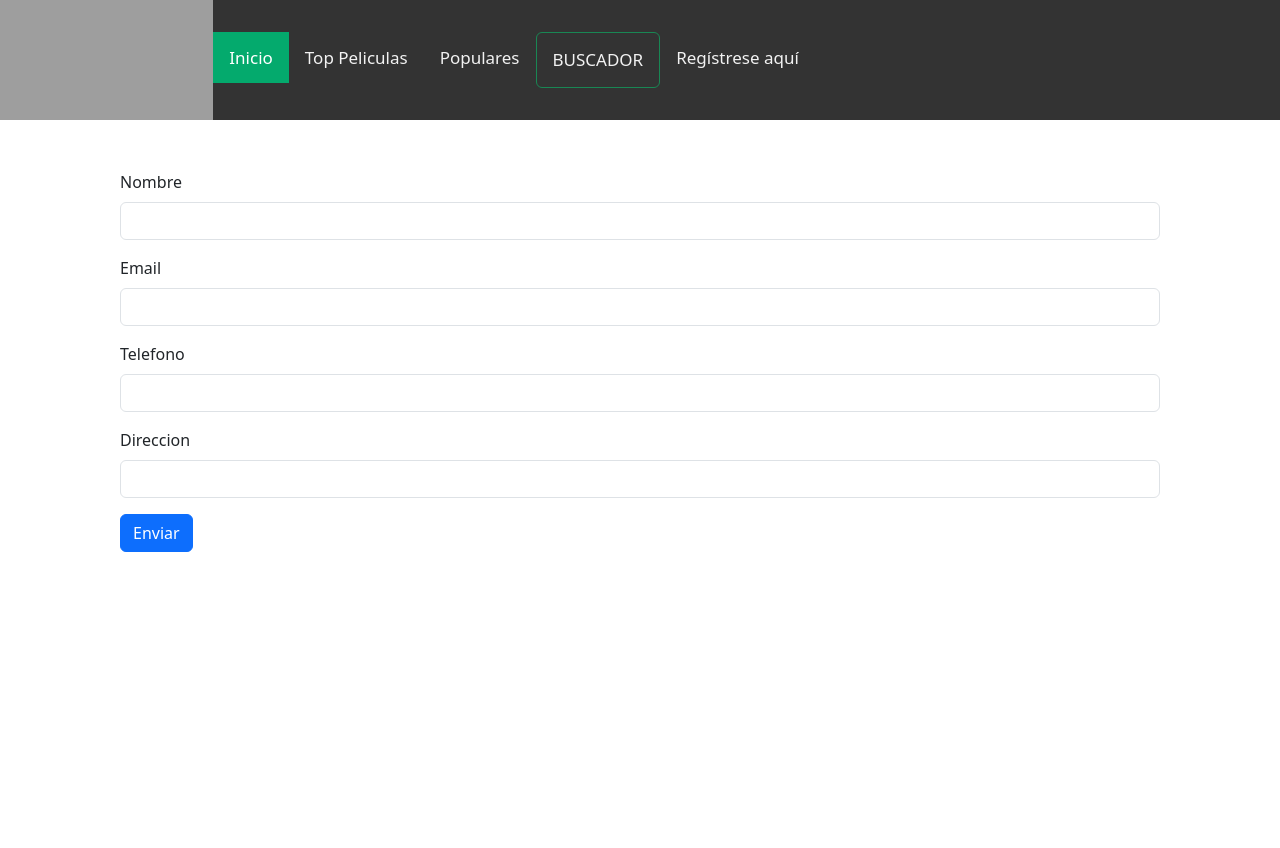
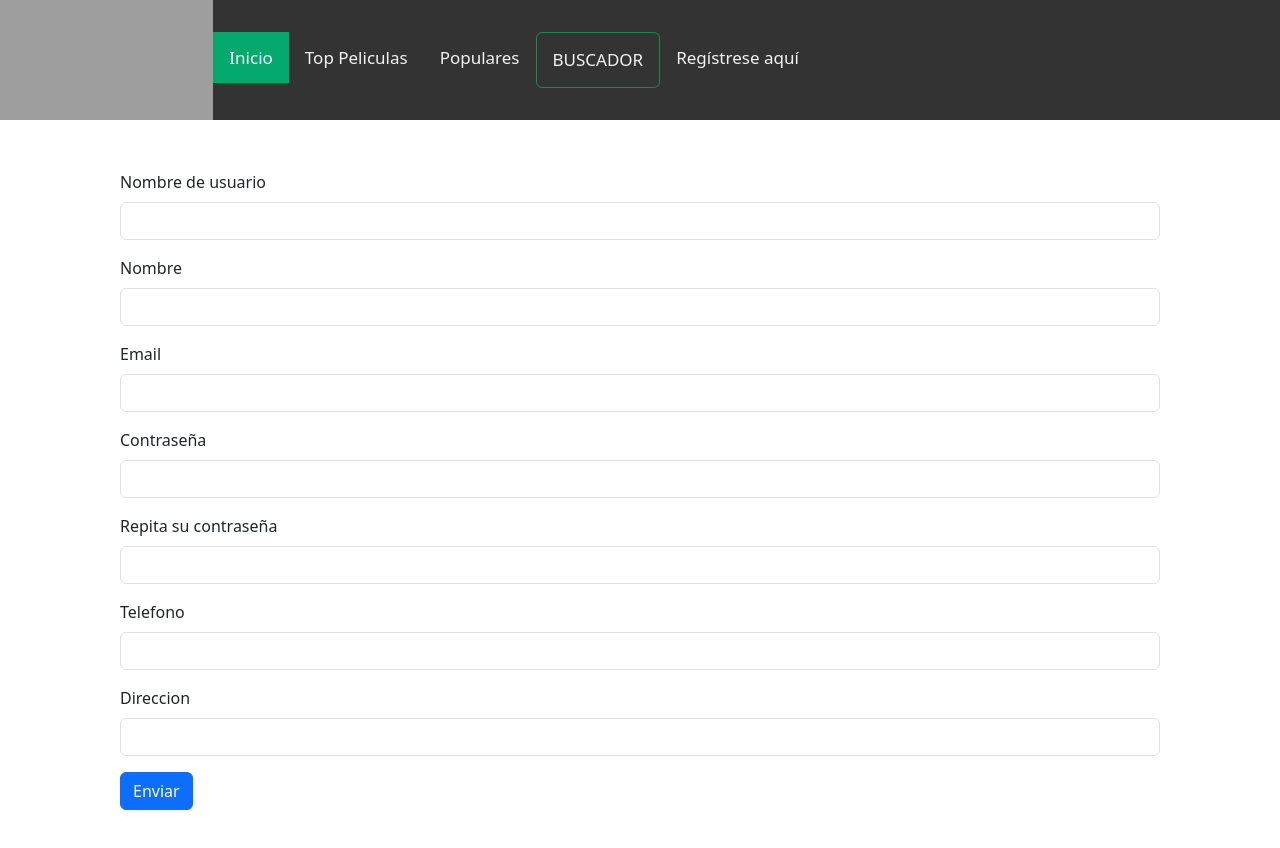
Before and after one commit to irenesanrua/angular17, an Angular app: page /registro in a window 1280 px wide. Shown: the top 848 px of the page. Before the commit the page ends 800 px from the top, so only its background shows below. Built offline with nearby package versions, Linux system fonts and the light colour scheme; no server answers; grey boxes are pictures that could not be loaded.

Commit message:
retoco formulario version django

```diff
--- a/src/app/registro/registro.component.html
+++ b/src/app/registro/registro.component.html
@@ -1,6 +1,11 @@
 <div class="container">
+    <form [formGroup]="myForm">
+      <div class="mb-3">
+        <label class="form-label">Nombre de usuario</label>
+        <input formControlName="username" class="form-control" type="text"/>
+        <p *ngIf="myForm.get('username')!.touched && myForm.get('username')!.hasError('required')" class="form-text">Este campo es obligatorio</p>
+      </div>
 
-<form [formGroup]="myForm">
       <div class="mb-3">
         <label class="form-label">Nombre</label>
         <input formControlName="nombre" class="form-control" type="text"/>
@@ -11,6 +16,18 @@
         <label class="form-label">Email</label>
         <input formControlName="email" class="form-control" type="text"/>
         <p *ngIf="myForm.get('email')!.touched && myForm.get('email')!.hasError('required')" class="form-text">Este campo es obligatorio</p>
+      </div>
+
+      <div class="mb-3">
+        <label class="form-label">Contraseña</label>
+        <input formControlName="password" class="form-control" type="password"/>
+        <p *ngIf="myForm.get('password')!.touched && myForm.get('password')!.hasError('required')" class="form-text">Este campo es obligatorio</p>
+      </div>
+
+      <div class="mb-3">
+        <label class="form-label">Repita su contraseña</label>
+        <input formControlName="password2" class="form-control" type="password"/>
+        <p *ngIf="myForm.get('password2')!.touched && myForm.get('password2')!.hasError('required')" class="form-text">Este campo es obligatorio</p>
       </div>
 
       <div class="mb-3">
@@ -25,8 +42,7 @@
         <input formControlName="direccion" class="form-control" type="text"/>
         <p *ngIf="myForm.get('direccion')!.touched && myForm.get('direccion')!.hasError('required')" class="form-text">Este campo es obligatorio</p>
       </div>
+
       <button type="submit" class="btn btn-primary">Enviar</button>
-
     </form>
-
   </div>
--- a/src/app/registro/registro.component.ts
+++ b/src/app/registro/registro.component.ts
@@ -1,20 +1,25 @@
 import { Component, OnInit } from '@angular/core';
-import { HttpClient } from '@angular/common/http';
-import { ActivatedRoute } from '@angular/router';
 import { FormBuilder, FormControl, FormGroup, Validators } from '@angular/forms';
 
-// Define la interfaz Registro
-interface Registro {
-  nombre: string;
-  email: string;
-  telefono: string;
-  direccion: string;
+// Define la clase Registro
+class Registro {
+  constructor(
+    public username: string,
+    public email: string,
+    public password: string,
+    public password2: string,
+    public rol: number = 2, // Valor por defecto de rol
+    public nombre: string,
+    public fecha_nacimiento: Date,
+    public direccion: string,
+    public telefono: string
+  ) {}
 }
 
 @Component({
   selector: 'app-registro',
   templateUrl: './registro.component.html',
-  styleUrls: ['./registro.component.scss'] // Asegúrate de que sea 'styleUrls' en lugar de 'styleUrl'
+  styleUrls: ['./registro.component.scss']
 })
 export class RegistroComponent implements OnInit {
   public myForm: FormGroup;
@@ -22,10 +27,14 @@ export class RegistroComponent implements OnInit {
 
   constructor(public fb: FormBuilder) {
     this.myForm = this.fb.group({
+      username: new FormControl('', Validators.required),
+      email: new FormControl('', Validators.required),
+      password: new FormControl('', Validators.required),
+      password2: new FormControl('', Validators.required),
       nombre: new FormControl('', Validators.required),
-      email: new FormControl('', Validators.required),
+      fecha_nacimiento: new FormControl('', Validators.required),
+      direccion: new FormControl('', Validators.required),
       telefono: new FormControl('', [Validators.required, Validators.maxLength(12)]),
-      direccion: new FormControl('', Validators.required),
     });
   }
 
@@ -33,7 +42,18 @@ export class RegistroComponent implements OnInit {
 
   saveData() {
     console.log(this.myForm.value.email);
-    this.registros.push(this.myForm.value);
+    const registro = new Registro(
+      this.myForm.value.username,
+      this.myForm.value.email,
+      this.myForm.value.password,
+      this.myForm.value.password2,
+      this.myForm.value.rol,
+      this.myForm.value.nombre,
+      this.myForm.value.fecha_nacimiento,
+      this.myForm.value.direccion,
+      this.myForm.value.telefono
+    );
+    this.registros.push(registro);
     this.myForm.reset();
   }
 }
```
Also changed, not shown: src/app/services/djangoservice.service.ts (added, +18 -0 lines), 1 other file (tests, documents, lock files or other folders). Lines whose indentation alone changed are shown as unchanged.
